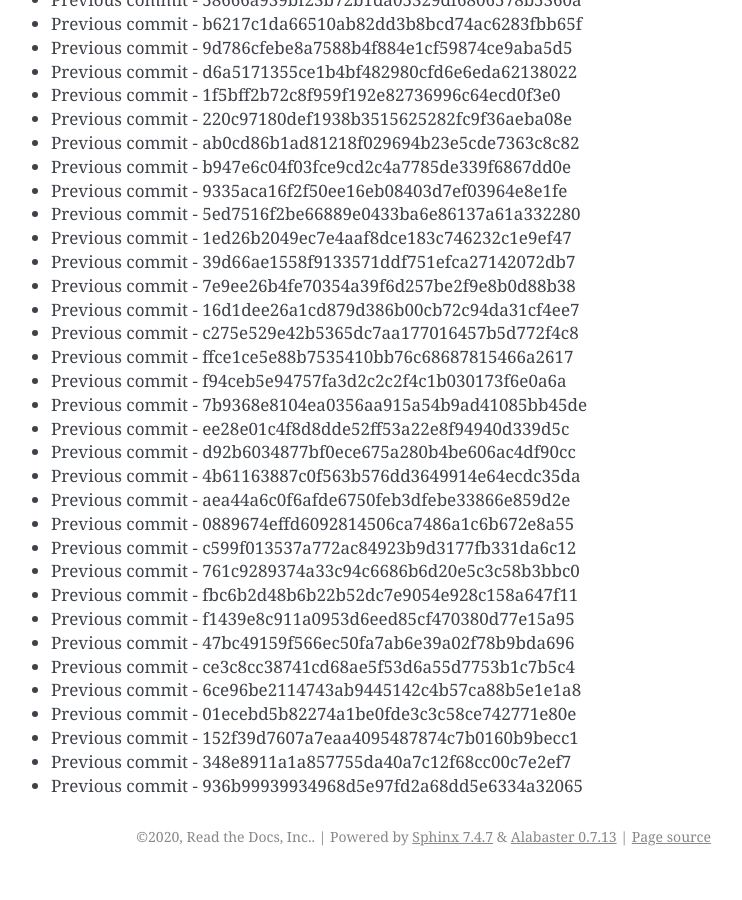
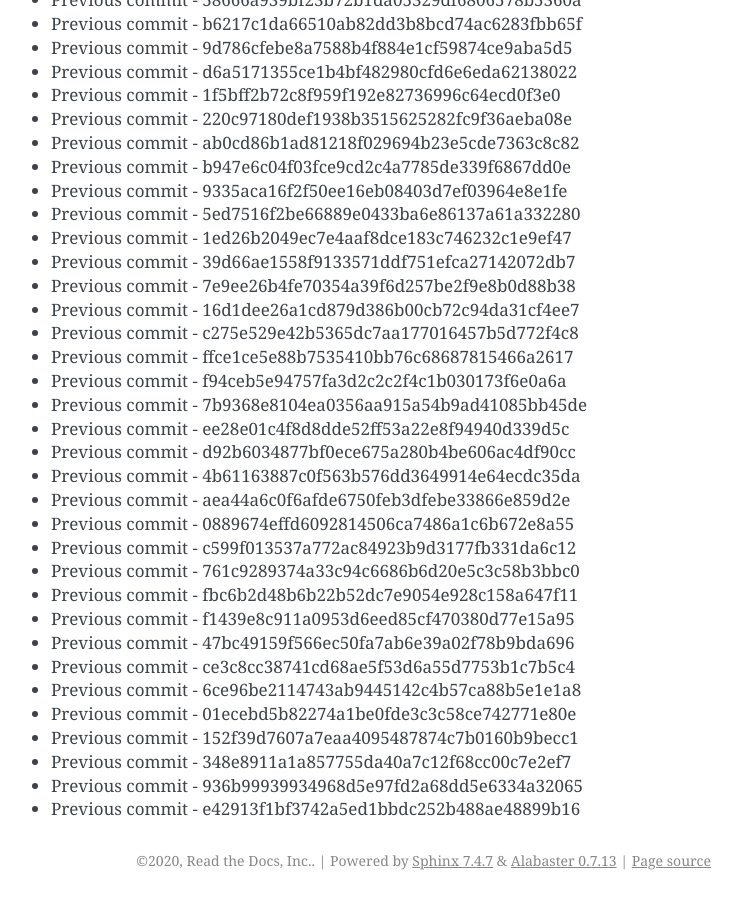
Before and after one commit to readthedocs/rtd-git-stresstest, a Sphinx documentation site: the page built from docs/updates.rst, in a window 1280 px wide and 900 px high, scrolled down 13815 px. Shown: the whole window, without its empty margins (399-1141 px from the left). Built offline with Sphinx 7.4.7, drawn with Linux system fonts in a browser that asks for light colours; before the commit the page ends 14691 px from its top, so only the background shows below that.

Commit message:
Generating commit from previous: e42913f1bf3742a5ed1bbdc252b488ae48899b16

```diff
--- a/docs/updates.rst
+++ b/docs/updates.rst
@@ -612,3 +612,4 @@ It can be tested for any performance characteristics.
 * Previous commit - 152f39d7607a7eaa4095487874c7b0160b9becc1
 * Previous commit - 348e8911a1a857755da40a7c12f68cc00c7e2ef7
 * Previous commit - 936b99939934968d5e97fd2a68dd5e6334a32065
+* Previous commit - e42913f1bf3742a5ed1bbdc252b488ae48899b16
```
